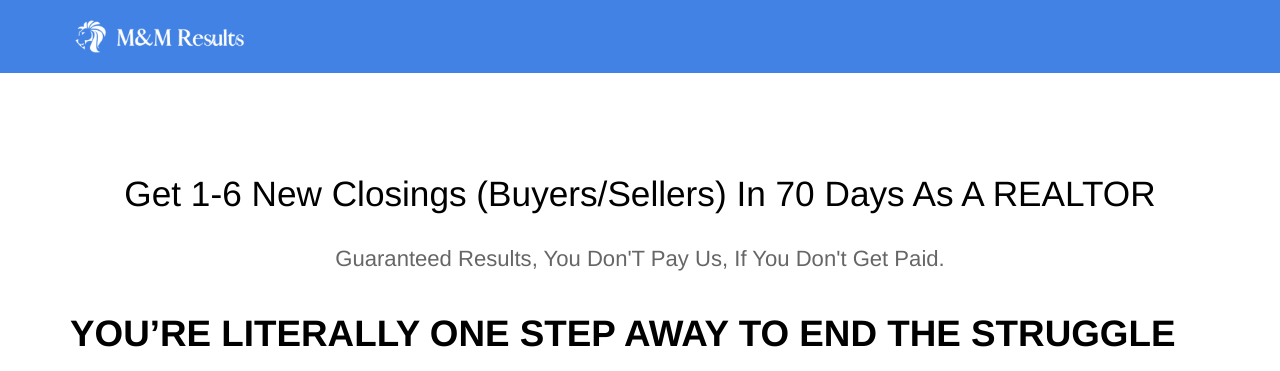
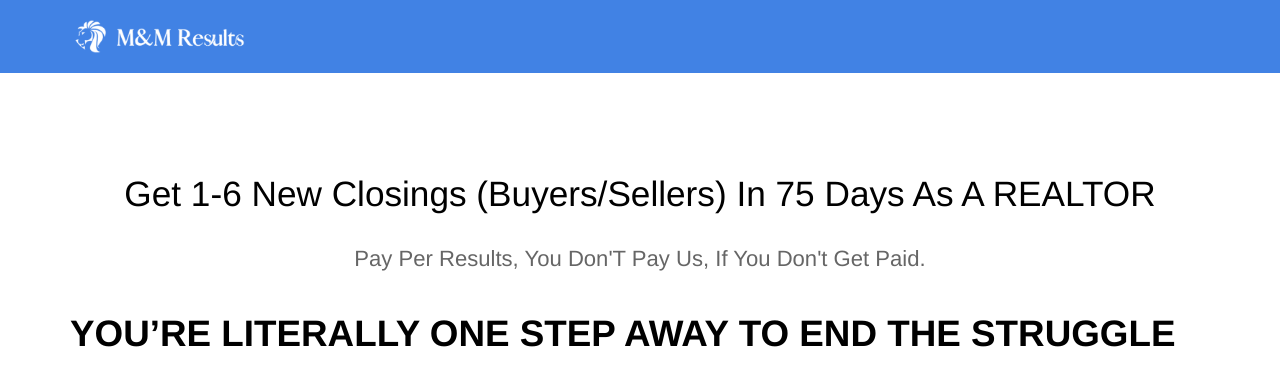
Before and after one commit to Huntinex/MMResults, a Jekyll site: the page built from call.html, in a window 1280 px wide. Shown: the top 371 px of the page. Built offline with Jekyll 4.4.1, drawn with Linux system fonts in a browser that asks for light colours; a script that is not in the unit is left out.

Commit message:
Update call.html

```diff
--- a/call.html
+++ b/call.html
@@ -1,7 +1,8 @@
 ---
-title: Get 1-6 New Closings (Buyers/Sellers) In 70 Days As A REALTOR
-description: Guaranteed Results, You Don'T Pay Us, If You Don't Get Paid.
+title: Get 1-6 New Closings (Buyers/Sellers) In 75 Days As A REALTOR
+description: Pay Per Results, You Don'T Pay Us, If You Don't Get Paid.
 ---
+
 <br>
 <h1><strong>YOU’RE LITERALLY ONE STEP AWAY TO END THE STRUGGLE</STRONG></h1><br>
 <style>
```
